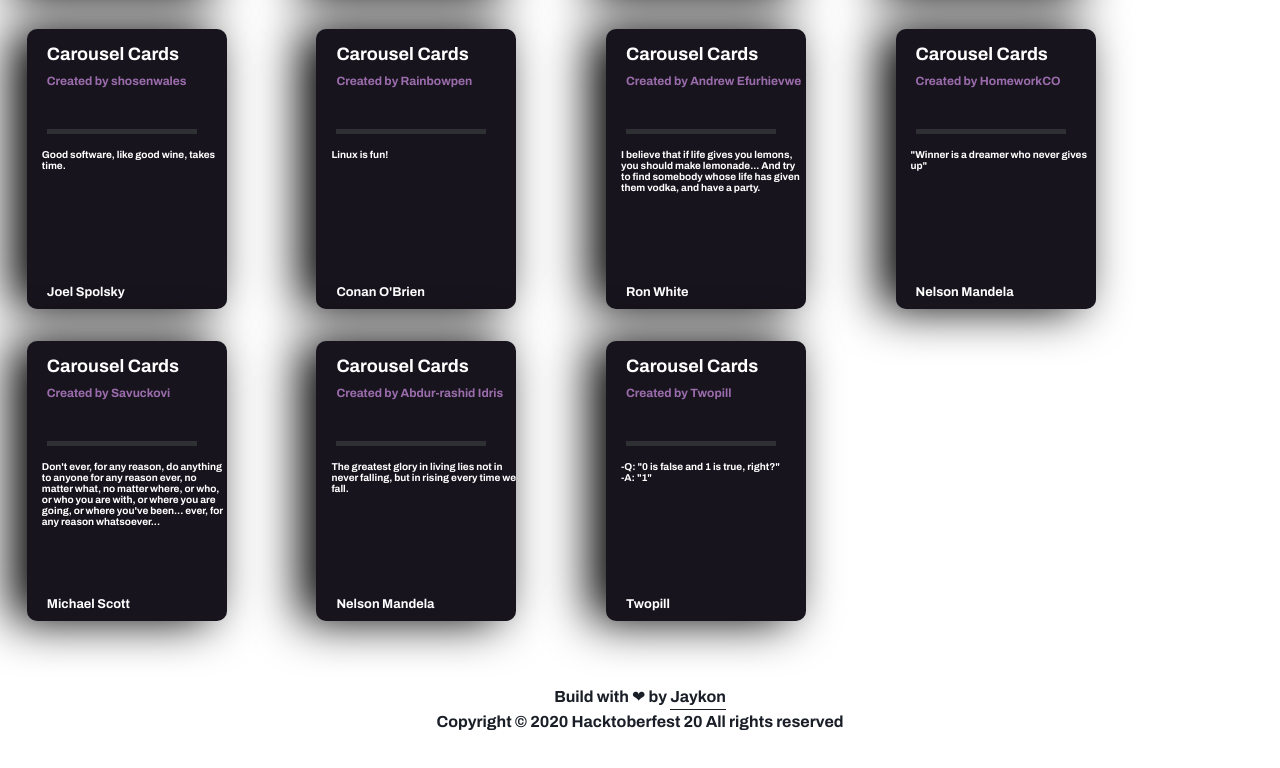
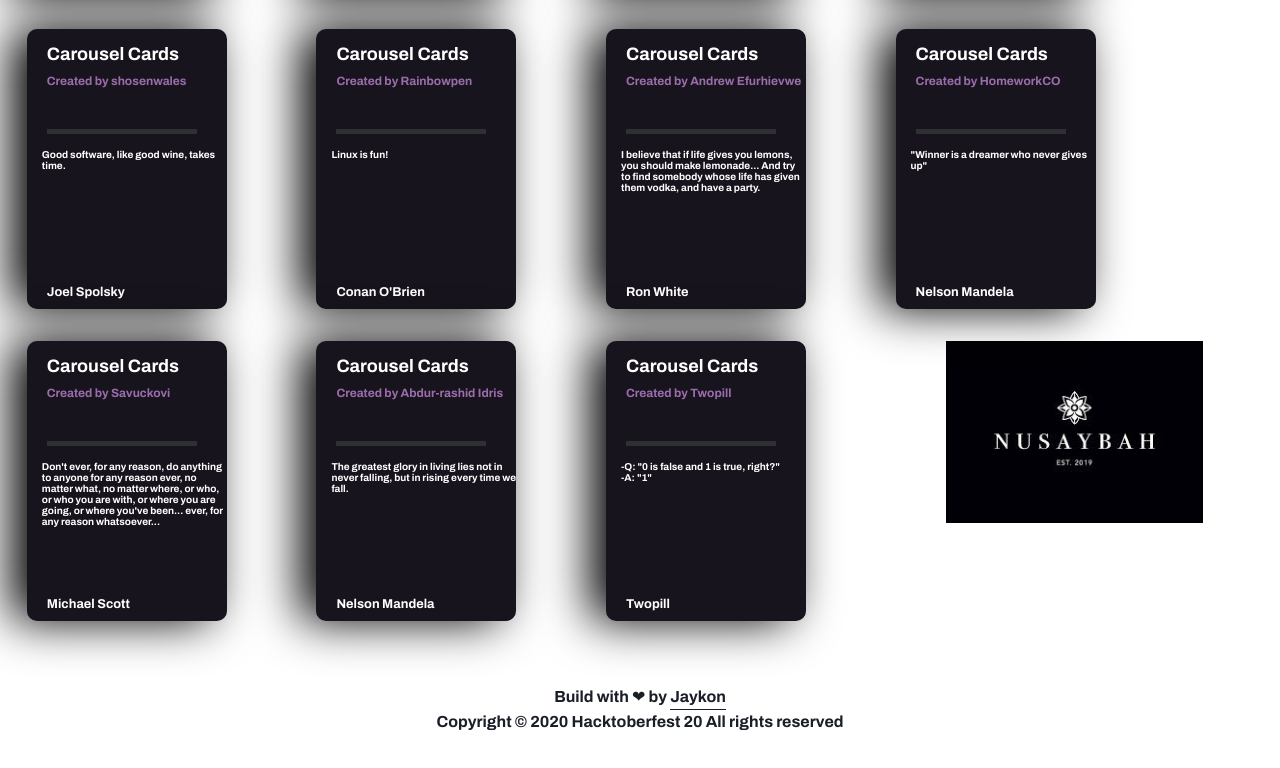
Before and after one commit to j-kon/hacktoberfest20, a plain HTML site: page index.html in a window 1280 px wide. Shown: the part 2238-3006 px from the top of the page. Drawn offline with Linux system fonts and the light colour scheme.

Commit message:
Added a new div where one adds an image and links it to their github account

```diff
--- a/index.html
+++ b/index.html
@@ -728,6 +728,9 @@
                                     <div class="author">Twopill</div>
                                 </div>
                             </div>
+                            <div>
+                                <a href="https://github.com/Nusaybah516" ><img src="images/images (1).jpg" width="50%" height="50%"></a>
+                            </div>
             </div>
         </div>
     </div>
```
Also changed, not shown: images/images (1).jpg (added).
